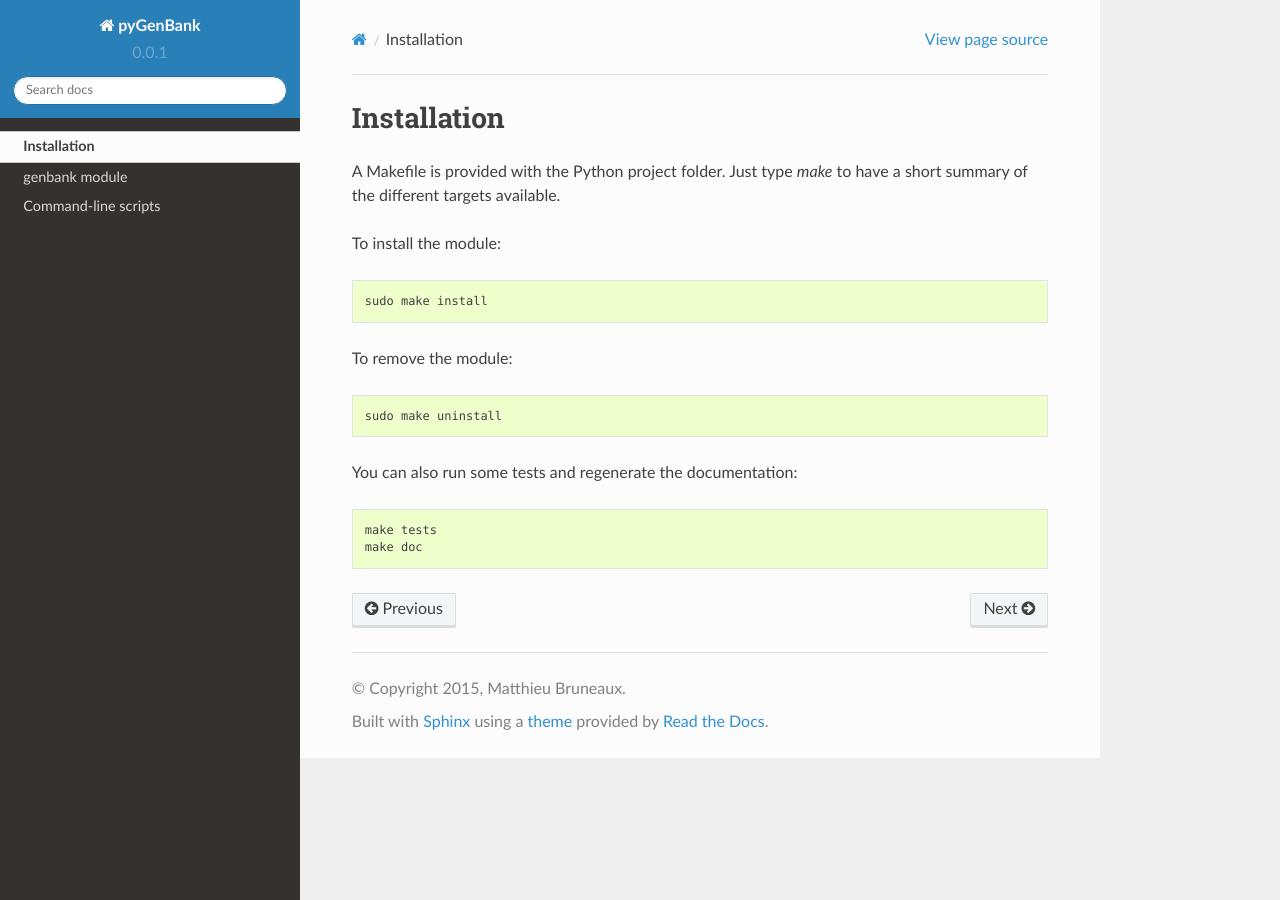
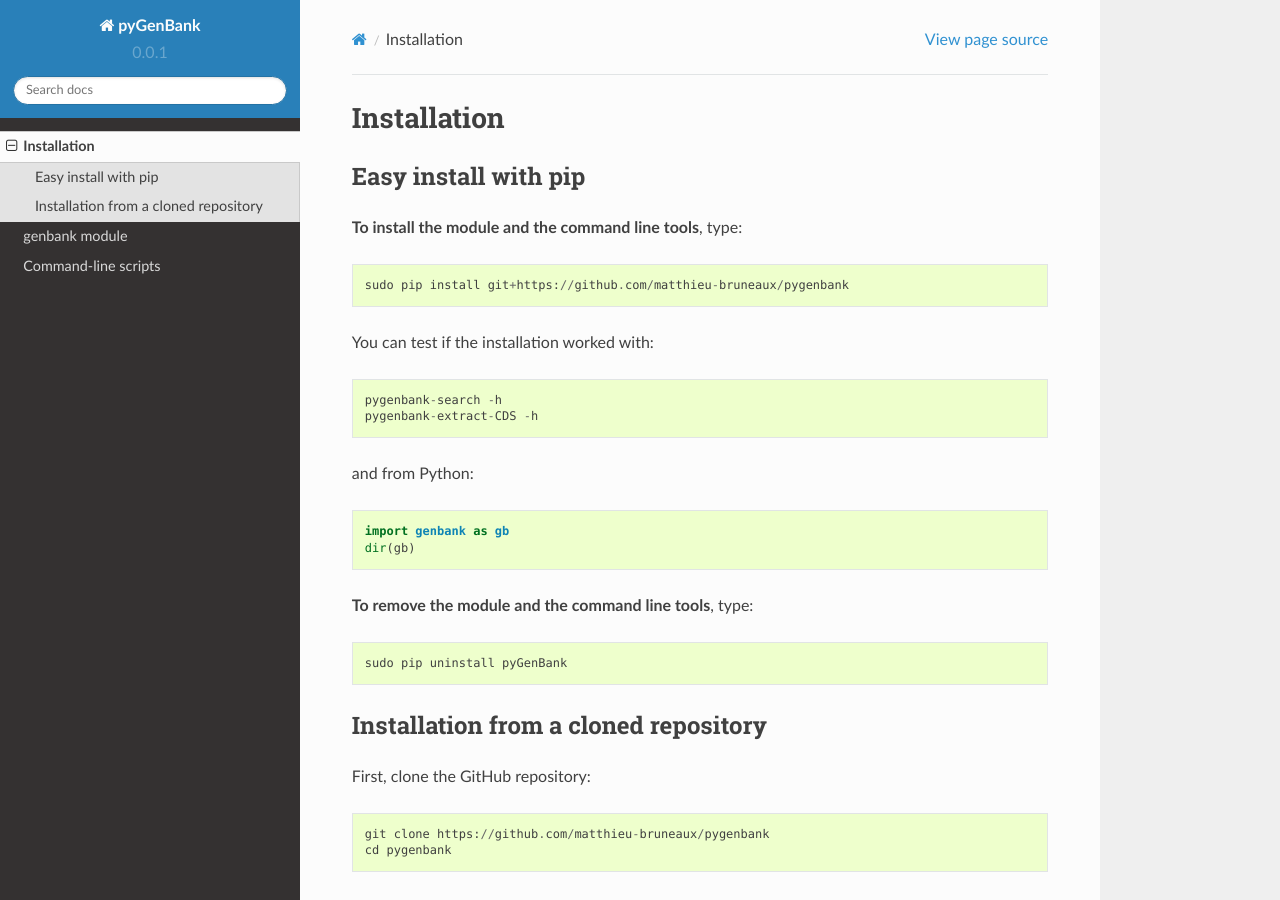
Before and after one commit to mdjbru-forge/pygenbank, a Sphinx documentation site: the page built from docs/installation.rst, in a window 1280 px wide and 900 px high. Built offline with Sphinx 7.4.7 and the Read the Docs theme 2.0.0, drawn with Linux system fonts in a browser that asks for light colours.

Commit message:
Add installation instructions

```diff
--- a/docs/installation.rst
+++ b/docs/installation.rst
@@ -1,5 +1,34 @@
 Installation
 ============
+
+Easy install with pip
+---------------------
+
+**To install the module and the command line tools**, type::
+
+  sudo pip install git+https://github.com/matthieu-bruneaux/pygenbank
+
+You can test if the installation worked with::
+
+  pygenbank-search -h
+  pygenbank-extract-CDS -h
+
+and from Python::
+
+  import genbank as gb
+  dir(gb)
+
+**To remove the module and the command line tools**, type::
+
+  sudo pip uninstall pyGenBank
+
+Installation from a cloned repository
+-------------------------------------
+
+First, clone the GitHub repository::
+
+  git clone https://github.com/matthieu-bruneaux/pygenbank
+  cd pygenbank
 
 A Makefile is provided with the Python project folder. Just type `make` to have
 a short summary of the different targets available.
```
Also changed, not shown: README.rst (+21 -0 lines).
